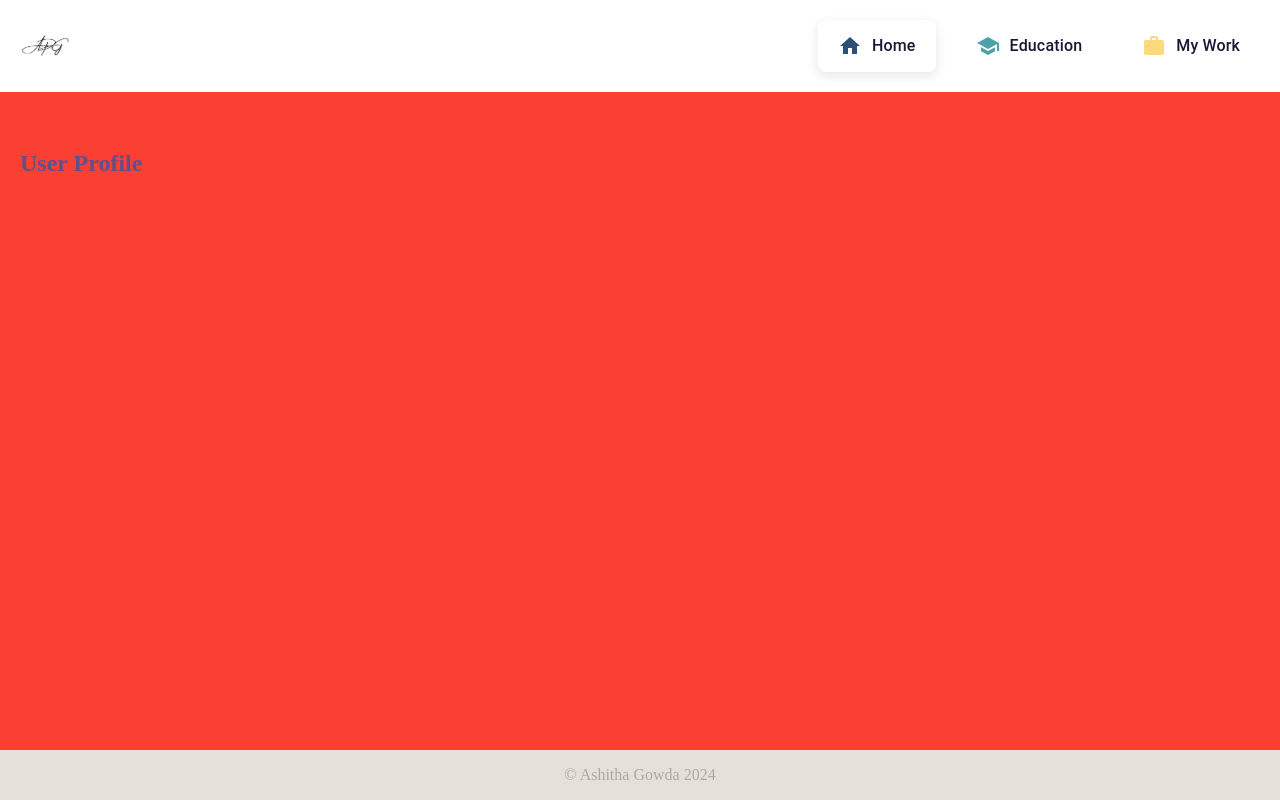
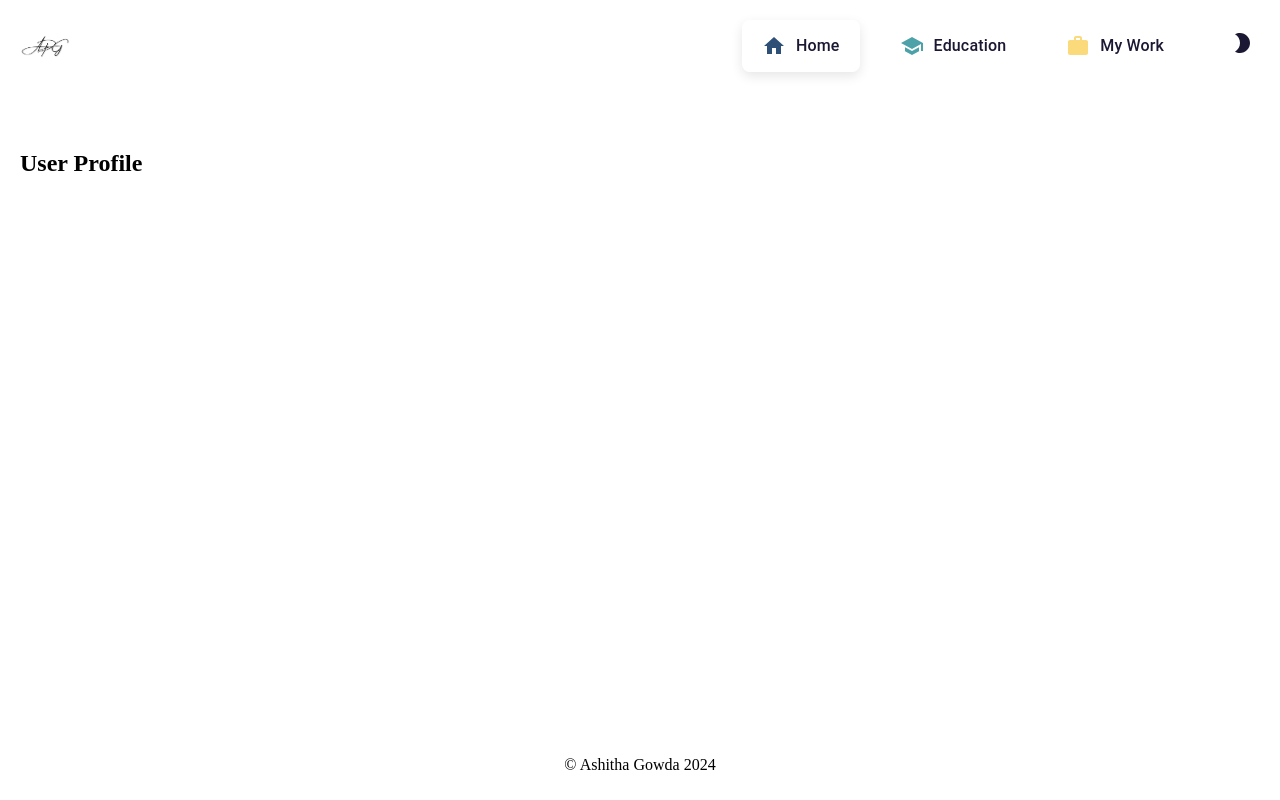
Before and after one commit to AshithaPGowda/portfolio, a Next.js app: page /home in a window 1280 px wide. Built offline with nearby package versions, Linux system fonts and the light colour scheme.

Commit message:
this dynamically changes from dark mode to light mode

```diff
--- a/src/app/components/header.js
+++ b/src/app/components/header.js
@@ -3,11 +3,14 @@ import React, { useState, useEffect, useRef } from "react";
 import { useMediaQuery } from "@mui/material"; // Import for media query
 import FrostedGlassSidebar from "./frostedSidebar";
 import MenuItem from "./menuIcons";
+import COLOURS from "../colours";
+import { Brightness7, Brightness2 } from "@mui/icons-material"; // Sun and Moon icons
+import Brightness7Icon from '@mui/icons-material/Brightness7';
 
-export default function Header() {
+export default function Header({ theme, toggleTheme }) {
     const [isSidebarOpen, setSidebarOpen] = useState(false); // Sidebar starts closed
     const [activeSection, setActiveSection] = useState(null);
-    const menuItems = ["Home", "Education","My Work"];
+    const menuItems = ["Home", "Education", "My Work"];
     const [activeIndex, setActiveIndex] = useState(0);
     const sidebarRef = useRef(null);
 
@@ -23,7 +26,7 @@ export default function Header() {
     };
 
     const handleItemClick = (index) => {
-        console.log("seelction clicked, ", index); // Notify parent component of section change
+        console.log("Selection clicked, ", index); // Notify parent component of section change
         setActiveIndex(index);
     };
 
@@ -49,9 +52,10 @@ export default function Header() {
             style={{
                 display: "flex",
                 justifyContent: "space-between",
+                alignItems: "center",
                 padding: "20px",
-                backgroundColor: "#FFFFFF", // White background for the header
-                color: "#000000", // Black color for text
+                backgroundColor: COLOURS[`BACKGROUND_${theme}`], // Dynamic background for the header
+                color: COLOURS[`TEXT_${theme}`], // Dynamic text color
                 position: "fixed", // Keep header fixed at the top
                 top: 0,
                 left: 0,
@@ -60,7 +64,7 @@ export default function Header() {
             }}
         >
             {/* Placeholder for logo */}
-            <div style={{ width: "50px", height: "50px", backgroundColor: "#ffffff", borderRadius: "8px" }}>
+            <div style={{ width: "50px", height: "50px", borderRadius: "8px" }}>
                 {/* Replace the div with an <img> tag once the logo is ready */}
                 <img src="apg.png" alt="APG Logo" style={{ width: "100%", height: "100%" }} />
             </div>
@@ -77,10 +81,10 @@ export default function Header() {
                             cursor: "pointer",
                             fontSize: "30px", // Size of the icon
                             fontWeight: "bold",
-                            color: "#000", // Icon color
+                            color: COLOURS[`TEXT_${theme}`], // Icon color
                         }}
                     >
-                        {isSidebarOpen ? "X" : "☰"} {/* Show X when open, ☰ (hamburger) when closed */}
+                        {isSidebarOpen ? "" : "☰"} {/* Show X when open, ☰ (hamburger) when closed */}
                     </button>
 
                     {/* Sidebar component */}
@@ -99,12 +103,42 @@ export default function Header() {
                             key={index}
                             text={text}
                             index={index}
-                            isActive={activeIndex === index} // Check if the item is active // Highlight active item
+                            isActive={activeIndex === index} // Check if the item is active
                             onClick={() => handleItemClick(index)}
+                            theme = {theme}
+                            toggleTheme = {toggleTheme}
                         />
                     ))}
+                    <button
+                        onClick={toggleTheme}
+                        style={{
+                            background: "transparent",
+                            border: "none",
+                            cursor: "pointer",
+                            marginLeft: "20px",
+                            fontSize: "24px",
+                            color: COLOURS[`TEXT_COLOUR_${theme}`], // Icon color based on theme
+                        }}
+                    >
+                        {theme === "LIGHT" ? <Brightness2 /> : <Brightness7Icon />}
+                    </button>
                 </div>
             )}
+
+            {/* Dark/Light Mode Toggle Button */}
+            {/* <button
+        onClick={toggleTheme}
+        style={{
+          background: "transparent",
+          border: "none",
+          cursor: "pointer",
+          marginLeft: "20px",
+          fontSize: "24px",
+          color: COLOURS[`TEXT_${theme}`], // Icon color based on theme
+        }}
+      >
+        {theme === "LIGHT" ? <Brightness2 /> : <Brightness7 />}
+      </button> */}
         </div>
     );
 }
--- a/src/app/components/menuIcons.js
+++ b/src/app/components/menuIcons.js
@@ -1,6 +1,6 @@
 import React from "react";
 import { Box, ListItemText } from "@mui/material";
-import { Work, School, Business, ContactMail, Home } from "@mui/icons-material";  // Corrected icons
+import { Work, School, Business, ContactMail, Home } from "@mui/icons-material"; // Corrected icons
 import COLOURS from "../colours"; // Assuming this is where your colors are stored
 
 const menuIcons = {
@@ -11,9 +11,10 @@ const menuIcons = {
   "Contact Me": <ContactMail />,
 };
 
-const MenuItem = ({ text, index, isActive, onClick }) => {
-  const Icon = menuIcons[text] || null;  // Get the icon based on text
-  const iconColor = COLOURS.MENU_COLOURS_LIGHT[index] || "#000";  // Get the color from the color array
+const MenuItem = ({ text, index, isActive, onClick, theme, toggleTheme }) => {
+  console.log("In menuItems, theme = ")
+  const Icon = menuIcons[text] || null; // Get the icon based on text
+  const iconColor = theme === "LIGHT" ? COLOURS.MENU_COLOURS_LIGHT[index] || "#000" : COLOURS.MENU_COLOURS_DARK[index] || "#FFF"; // Icon color based on theme
 
   return (
     <Box
@@ -22,28 +23,40 @@ const MenuItem = ({ text, index, isActive, onClick }) => {
         alignItems: "center",
         padding: "10px 20px",
         borderRadius: "8px",
+        cursor: "pointer",
+        backgroundColor: isActive ? "rgba(255, 255, 255, 0.4)" : "transparent", // Highlight active menu item
         "&:hover": {
-          backgroundColor: "rgba(255, 255, 255, 0.4)",
+          backgroundColor: theme === "LIGHT" ? "rgba(0, 0, 0, 0.1)" : "rgba(255, 255, 255, 0.2)", // Hover effect based on theme
         },
-        backgroundColor: isActive ? "rgba(255, 255, 255, 0.4)" : "transparent",  // Highlight if active
-        cursor: "pointer",
-        boxShadow: isActive ? "0 4px 12px rgba(0, 0, 0, 0.1)" : "none",  // Optional box shadow for active state
+        boxShadow: isActive ? "0 4px 12px rgba(0, 0, 0, 0.1)" : "none", // Optional shadow for active state
+        transition: "background-color 0.3s ease, box-shadow 0.3s ease", // Smooth transitions
       }}
-      onClick={() => onClick(index)}  // Pass index to the onClick handler
+      onClick={() => onClick(index)} // Pass the index to the click handler
     >
+      {/* Icon Section */}
       {Icon && (
-        <Box sx={{ marginRight: "10px", display: "flex", justifyContent: "center" }}>
-          {React.cloneElement(Icon, { sx: { color: iconColor } })}  {/* Apply color to the icon */}
+        <Box
+          sx={{
+            marginRight: "10px",
+            display: "flex",
+            justifyContent: "center",
+            alignItems: "center",
+          }}
+        >
+          {React.cloneElement(Icon, { style: { color: iconColor } })} {/* Apply color to the icon */}
         </Box>
       )}
+
+      {/* Text Section */}
       <ListItemText
         primary={text}
         primaryTypographyProps={{
-          color: COLOURS.TEXT_COLOUR_LIGHT,
-          fontWeight: "550",  // Increased font weight
+          color: theme === "LIGHT" ? COLOURS.TEXT_COLOUR_LIGHT : COLOURS.TEXT_COLOUR_DARK, // Dynamically set text color based on theme
+          fontWeight: "550", // Increased font weight for better visibility
           fontSize: "16px",
         }}
       />
+      {console.log("theme",theme, COLOURS.TEXT_COLOUR_DARK)}
     </Box>
   );
 };
--- a/src/app/home/page.js
+++ b/src/app/home/page.js
@@ -2,10 +2,14 @@
 
 import { useState, useEffect } from 'react';
 import Header from '../components/header';
-
+import COLOURS from '../colours';
+import { Brightness7, Brightness2 } from '@mui/icons-material'; // Sun and Moon icons
 
 export default function UserProfile() {
   const currentYear = new Date().getFullYear();
+
+  // State for theme: LIGHT or DARK
+  const [theme, setTheme] = useState('LIGHT'); // Default to LIGHT
 
   useEffect(() => {
     // Ensure body and html take up full height of the screen
@@ -14,6 +18,10 @@ export default function UserProfile() {
     document.body.style.height = '100%';
     document.documentElement.style.height = '100%';
   }, []);
+
+  const toggleTheme = () => {
+    setTheme((prevTheme) => (prevTheme === 'LIGHT' ? 'DARK' : 'LIGHT'));
+  };
 
   return (
     <div
@@ -25,7 +33,7 @@ export default function UserProfile() {
         margin: 0, // Remove margin
         padding: 0, // Remove padding
         overflow: 'hidden', // Prevent overflow
-        backgroundColor: '#FFFFFF', // White background
+        backgroundColor: COLOURS[`BACKGROUND_${theme}`], // Dynamic background color
       }}
     >
       {/* Custom Header */}
@@ -33,9 +41,10 @@ export default function UserProfile() {
         style={{
           display: 'flex',
           justifyContent: 'space-between',
+          alignItems: 'center',
           padding: '20px',
-          backgroundColor: '#FFFFFF', // White background for the header
-          color: '#000000', // Black color for text
+          backgroundColor: COLOURS[`HEADER_${theme}`], // Dynamic header color
+          color: COLOURS[`TEXT_${theme}`], // Dynamic text color
           position: 'fixed', // Keep header fixed at the top
           top: 0,
           left: 0,
@@ -43,7 +52,7 @@ export default function UserProfile() {
           zIndex: 10,
         }}
       >
-        <Header></Header>
+        <Header theme={theme} toggleTheme={toggleTheme} />
       </div>
 
       {/* Main Content */}
@@ -52,8 +61,8 @@ export default function UserProfile() {
           flexGrow: 1,
           padding: '50px 20px',
           marginTop: '80px', // Space for fixed header
-          backgroundColor: '#FA4032',
-          color: '#624E88',
+          backgroundColor: COLOURS[`BACKGROUND_${theme}`], // Dynamic background color
+          color: COLOURS[`TEXT_${theme}`], // Dynamic text color
         }}
       >
         <h2>User Profile</h2>
@@ -63,14 +72,14 @@ export default function UserProfile() {
       {/* Custom Footer */}
       <div
         style={{
-          padding: '0px 10px',
-          backgroundColor: '#E5E1DA',
-          color: '#B0A99E',
+          padding: '10px 10px',
+          backgroundColor: COLOURS[`FOOTER_${theme}`], // Dynamic footer color
+          color: COLOURS[`TEXT_${theme}`], // Dynamic footer text color
           textAlign: 'center',
           marginTop: 'auto',
         }}
       >
-        <p>&#169; Ashitha Gowda {currentYear} </p>
+        <p>&#169; Ashitha Gowda {currentYear}</p>
       </div>
     </div>
   );
```
